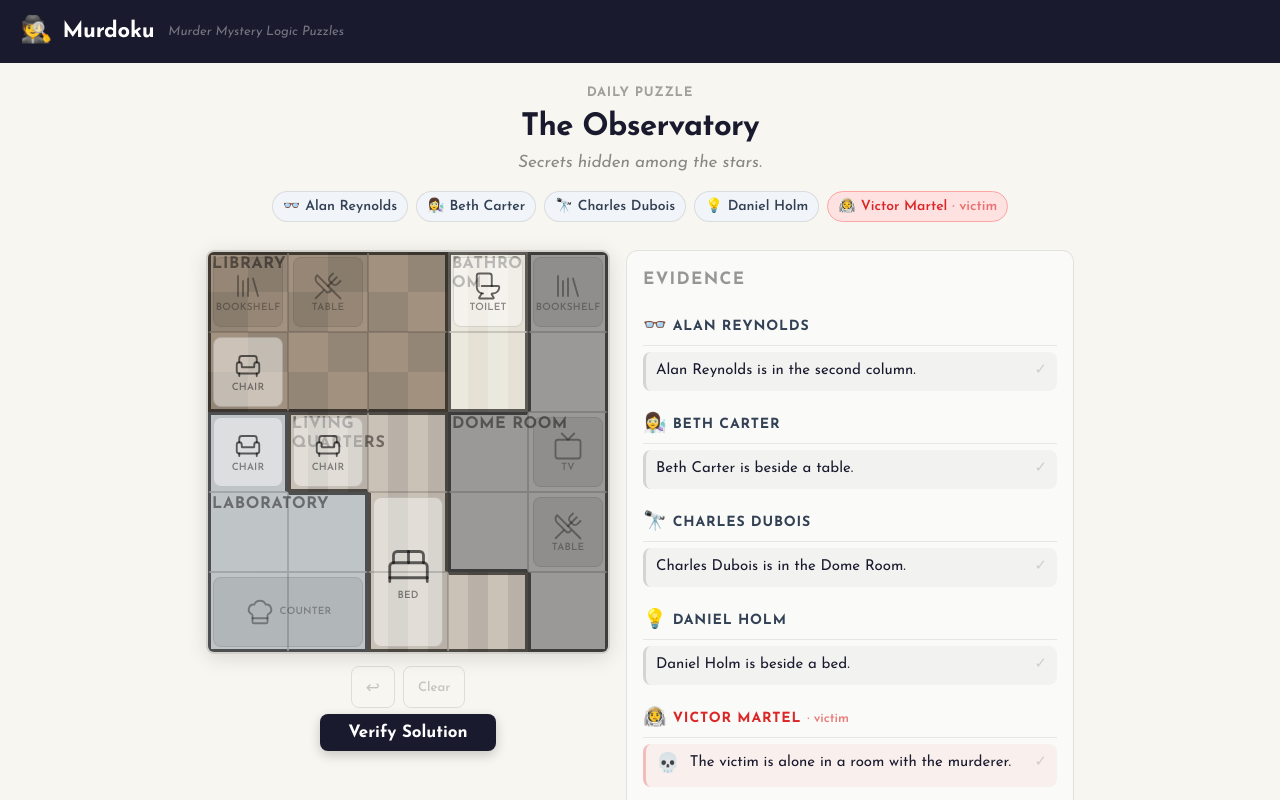
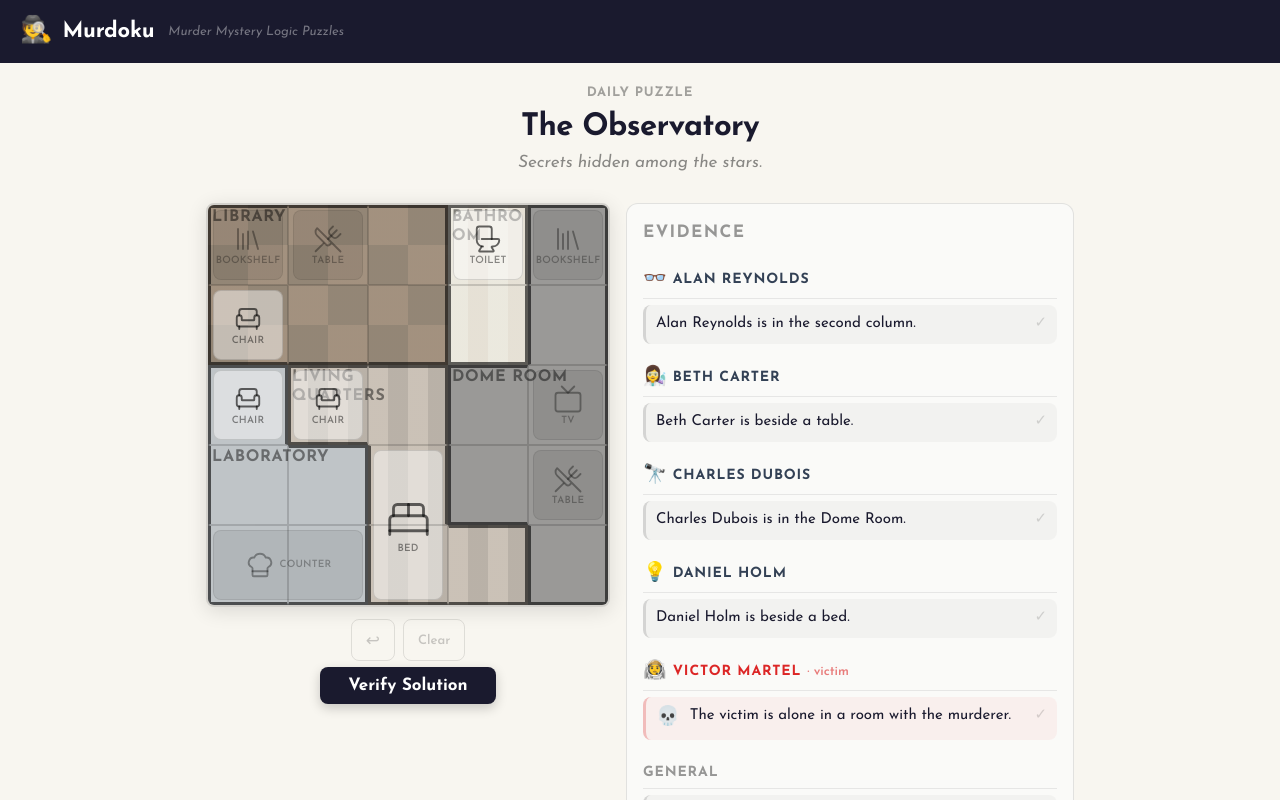
Before and after one commit to di0g0a1v3s/murdoku, a React (Vite) app: page / in a window 1280 px wide. Shown: the top 800 px of the page. Built offline with nearby package versions, Linux system fonts and the light colour scheme.

Commit message:
remove suspect list

```diff
--- a/src/components/PuzzleView.tsx
+++ b/src/components/PuzzleView.tsx
@@ -474,41 +474,6 @@ export function PuzzleView({
             {puzzle.subtitle}
           </p>
         )}
-
-        {/* Suspects list */}
-        <div
-          style={{
-            display: 'flex',
-            flexWrap: 'wrap',
-            gap: 8,
-            justifyContent: 'center',
-            marginBottom: 16,
-          }}
-        >
-          {[...puzzle.people]
-            .sort((a, b) => (a.role === 'victim' ? 1 : 0) - (b.role === 'victim' ? 1 : 0))
-            .map((person) => (
-              <div
-                key={person.id}
-                style={{
-                  display: 'flex',
-                  alignItems: 'center',
-                  gap: 5,
-                  padding: '4px 10px',
-                  borderRadius: 20,
-                  background: person.role === 'victim' ? '#fee2e2' : '#f1f5f9',
-                  border: `1px solid ${person.role === 'victim' ? '#fca5a5' : 'rgba(0,0,0,0.1)'}`,
-                  fontSize: 14,
-                  fontWeight: 600,
-                  color: person.role === 'victim' ? '#dc2626' : '#334155',
-                }}
-              >
-                <span>{person.avatarEmoji}</span>
-                <span>{person.name}</span>
-                {person.role === 'victim' && <span style={{ opacity: 0.6 }}>· victim</span>}
-              </div>
-            ))}
-        </div>
       </div>
 
       {/* Main content area */}
```
